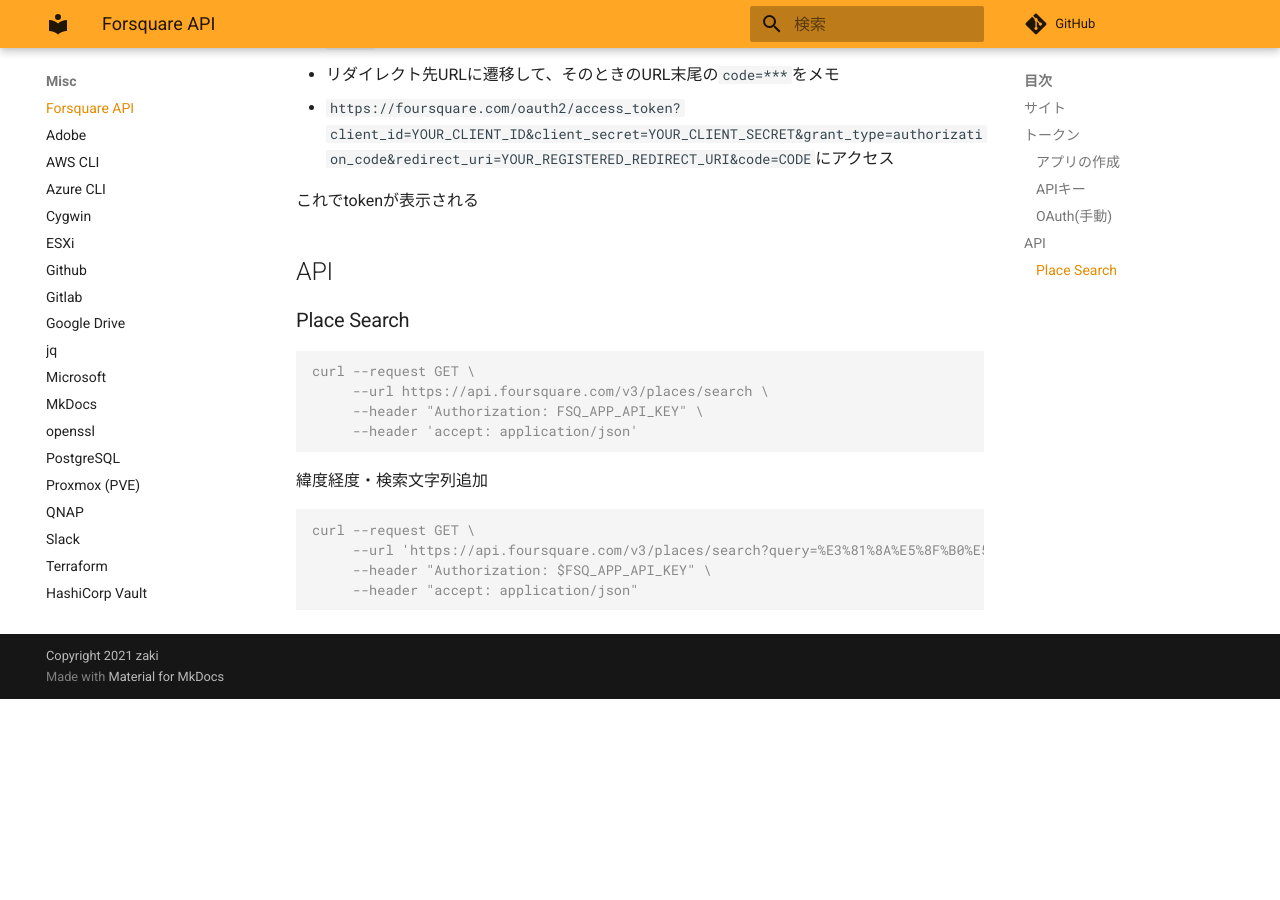
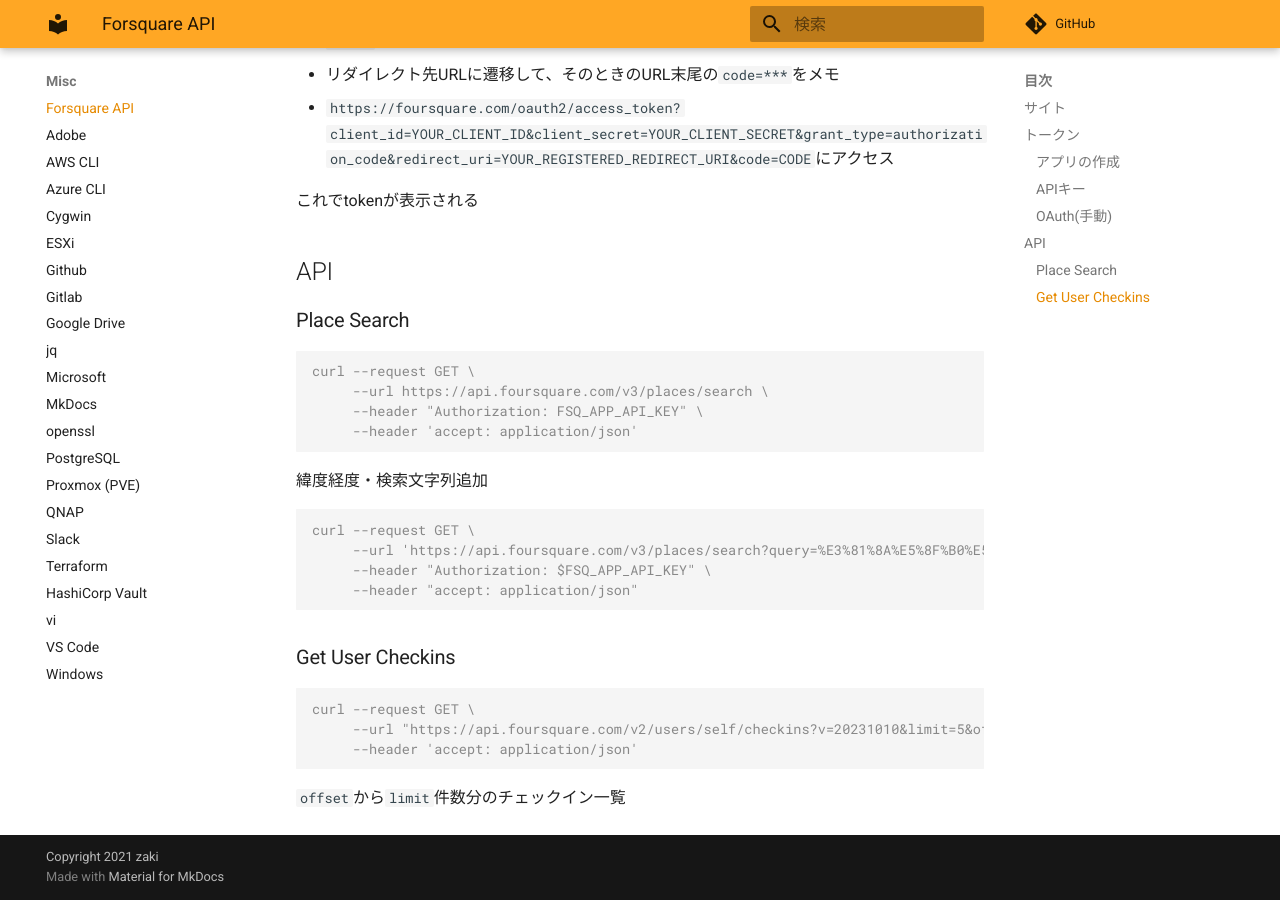
Before and after one commit to zaki-lknr/docs, an MkDocs documentation site: the page built from docs/Misc/4sq.md, in a window 1280 px wide and 900 px high, scrolled down 806 px. Built offline with MkDocs 1.6.1 and Material for MkDocs 9.7.7, drawn with Linux system fonts in a browser that asks for light colours; comment, search, counter and statistics services are not loaded; before the commit the page ends 1505 px from its top, so only the background shows below that.

Commit message:
add: misc/4sq: get user checkin

````diff
--- a/docs/Misc/4sq.md
+++ b/docs/Misc/4sq.md
@@ -45,3 +45,13 @@ curl --request GET \
      --header "Authorization: $FSQ_APP_API_KEY" \
      --header "accept: application/json"
 ```
+
+### Get User Checkins
+
+```console
+curl --request GET \
+     --url "https://api.foursquare.com/v2/users/self/checkins?v=20231010&limit=5&offset=0&oauth_token=$FSQ_OAUTH_TOKEN" \
+     --header 'accept: application/json'
+```
+
+`offset`から`limit`件数分のチェックイン一覧
````
